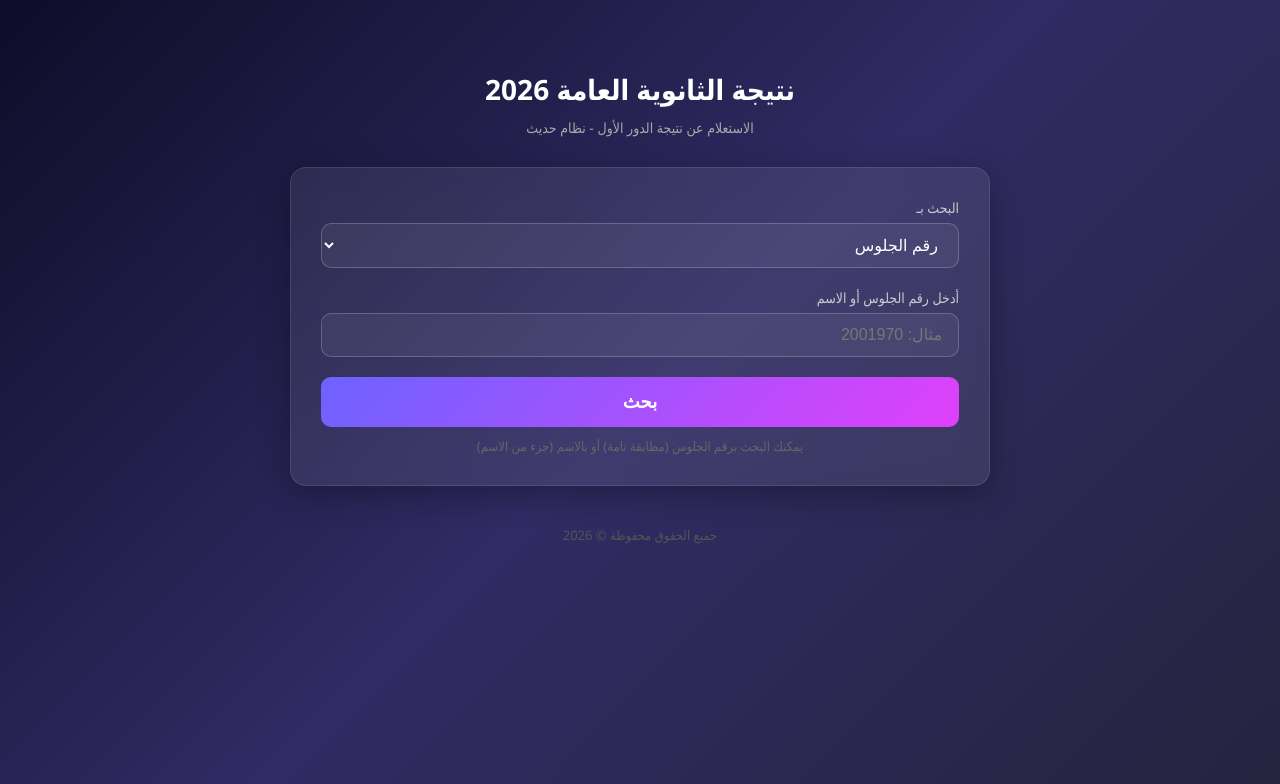
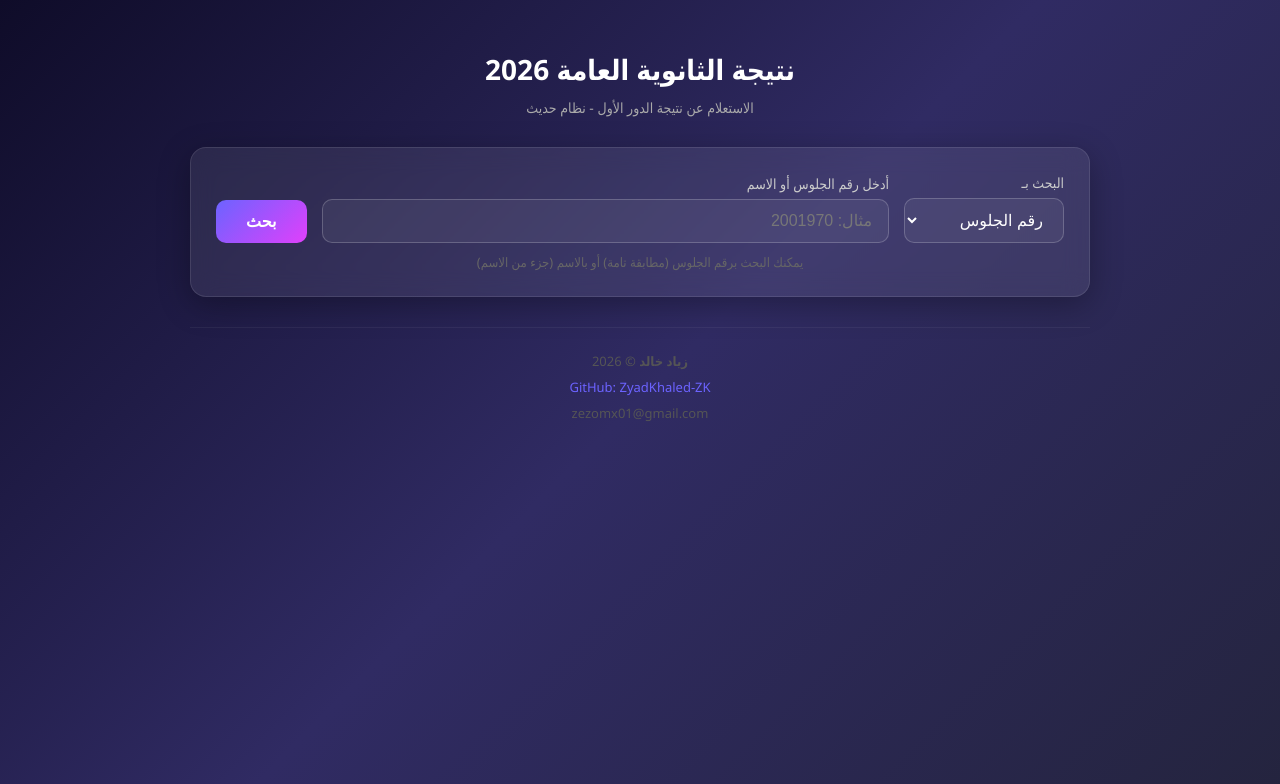
Before and after one commit to ZyadKhaled-ZK/3amaa, a Flask app: page / in a window 1280 px wide. Shown: the top 784 px of the page. Run offline with Flask 3, Linux system fonts and the light colour scheme; parts of the project's set-up code (start-up, migrations or seed data) failed here and were passed over.

Commit message:
Show all results for name search, update UI with dev info, add parquet back

```diff
--- a/main.py
+++ b/main.py
@@ -43,13 +43,10 @@ def search():
     if result.empty:
         return jsonify({'error': 'لا توجد نتائج للبحث المطلوب'})
 
-    row = result.iloc[0]
-    return jsonify({
-        'seating_no': row['seating_no'],
-        'arabic_name': row['arabic_name'],
-        'total_degree': row['total_degree'],
-        'student_case_desc': row['student_case_desc']
-    })
+    results = result.head(100).to_dict('records')
+    for r in results:
+        r['seating_no'] = str(r['seating_no'])
+    return jsonify({'results': results, 'count': len(results)})
 
 if __name__ == '__main__':
     port = int(os.environ.get('PORT', 5000))
--- a/templates/index.html
+++ b/templates/index.html
@@ -16,39 +16,20 @@
             color: #fff;
             padding: 20px;
         }
-        .container {
-            max-width: 700px;
-            width: 100%;
-            margin-top: 50px;
-        }
-        h1 {
-            text-align: center;
-            font-size: 28px;
-            margin-bottom: 10px;
-        }
-        .subtitle {
-            text-align: center;
-            color: #aaa;
-            margin-bottom: 30px;
-            font-size: 14px;
-        }
+        .container { max-width: 900px; width: 100%; margin-top: 30px; }
+        h1 { text-align: center; font-size: 28px; margin-bottom: 10px; }
+        .subtitle { text-align: center; color: #aaa; margin-bottom: 30px; font-size: 14px; }
         .search-box {
             background: rgba(255,255,255,0.08);
             backdrop-filter: blur(12px);
             border-radius: 16px;
-            padding: 30px;
+            padding: 25px;
             box-shadow: 0 8px 32px rgba(0,0,0,0.3);
             border: 1px solid rgba(255,255,255,0.1);
         }
-        .form-group {
-            margin-bottom: 20px;
-        }
-        label {
-            display: block;
-            margin-bottom: 6px;
-            font-size: 14px;
-            color: #ccc;
-        }
+        .form-row { display: flex; gap: 15px; align-items: flex-end; flex-wrap: wrap; }
+        .form-group { flex: 1; min-width: 150px; }
+        label { display: block; margin-bottom: 6px; font-size: 14px; color: #ccc; }
         input, select {
             width: 100%;
             padding: 12px 16px;
@@ -60,49 +41,61 @@
             outline: none;
             transition: 0.2s;
         }
-        input:focus, select:focus {
-            border-color: #6c63ff;
-            box-shadow: 0 0 0 3px rgba(108,99,255,0.3);
-        }
+        input:focus, select:focus { border-color: #6c63ff; box-shadow: 0 0 0 3px rgba(108,99,255,0.3); }
         input::placeholder { color: #777; }
         select option { background: #302b63; color: #fff; }
         button {
-            width: 100%;
-            padding: 14px;
+            padding: 12px 30px;
             border: none;
             border-radius: 10px;
             background: linear-gradient(135deg, #6c63ff, #e040fb);
             color: #fff;
-            font-size: 18px;
+            font-size: 16px;
             font-weight: bold;
             cursor: pointer;
             transition: 0.3s;
+            white-space: nowrap;
         }
         button:hover { transform: translateY(-2px); box-shadow: 0 6px 20px rgba(108,99,255,0.4); }
         button:disabled { opacity: 0.6; cursor: not-allowed; transform: none; }
 
-        .result-card {
-            margin-top: 30px;
-            background: rgba(255,255,255,0.08);
-            backdrop-filter: blur(12px);
-            border-radius: 16px;
-            padding: 25px;
+        .results-section { margin-top: 30px; display: none; }
+        .results-section.visible { display: block; }
+        .results-header {
+            display: flex; justify-content: space-between; align-items: center;
+            padding: 15px 20px;
+            background: rgba(255,255,255,0.06);
+            border-radius: 12px 12px 0 0;
             border: 1px solid rgba(255,255,255,0.1);
-            display: none;
+            border-bottom: none;
         }
-        .result-card.visible { display: block; }
-        .result-card h2 { text-align: center; margin-bottom: 20px; color: #e040fb; }
-        .result-row {
-            display: flex;
-            justify-content: space-between;
-            padding: 12px 0;
-            border-bottom: 1px solid rgba(255,255,255,0.06);
+        .results-count { color: #aaa; font-size: 14px; }
+        .results-count span { color: #e040fb; font-weight: bold; }
+
+        .results-table {
+            width: 100%;
+            border-collapse: collapse;
+            background: rgba(255,255,255,0.04);
+            border-radius: 0 0 12px 12px;
+            border: 1px solid rgba(255,255,255,0.1);
+            overflow: hidden;
         }
-        .result-row:last-child { border-bottom: none; }
-        .result-label { color: #aaa; }
-        .result-value { font-weight: bold; color: #fff; }
-        .success .result-value { color: #4caf50; }
-        .fail .result-value { color: #f44336; }
+        .results-table th {
+            background: rgba(108,99,255,0.2);
+            padding: 14px 16px;
+            text-align: center;
+            font-size: 14px;
+            color: #ccc;
+        }
+        .results-table td {
+            padding: 12px 16px;
+            text-align: center;
+            border-top: 1px solid rgba(255,255,255,0.05);
+            font-size: 14px;
+        }
+        .results-table tr:hover td { background: rgba(255,255,255,0.04); }
+        .status-pass { color: #4caf50; font-weight: bold; }
+        .status-fail { color: #f44336; font-weight: bold; }
 
         .error {
             margin-top: 20px;
@@ -116,16 +109,11 @@
         }
         .error.visible { display: block; }
 
-        .loading {
-            text-align: center;
-            margin-top: 20px;
-            display: none;
-        }
+        .loading { text-align: center; margin-top: 20px; display: none; }
         .loading.visible { display: block; }
         .spinner {
             display: inline-block;
-            width: 40px;
-            height: 40px;
+            width: 40px; height: 40px;
             border: 4px solid rgba(255,255,255,0.1);
             border-top-color: #6c63ff;
             border-radius: 50%;
@@ -134,11 +122,16 @@
         @keyframes spin { to { transform: rotate(360deg); } }
 
         .footer {
-            margin-top: 40px;
+            margin-top: 30px;
+            padding: 20px;
             text-align: center;
             color: #555;
             font-size: 13px;
+            border-top: 1px solid rgba(255,255,255,0.05);
+            line-height: 2;
         }
+        .footer a { color: #6c63ff; text-decoration: none; }
+        .footer a:hover { text-decoration: underline; }
         .hint { text-align: center; color: #666; font-size: 13px; margin-top: 10px; }
     </style>
 </head>
@@ -149,18 +142,20 @@
 
         <div class="search-box">
             <form id="searchForm">
-                <div class="form-group">
+                <div class="form-row">
+                    <div class="form-group" style="flex:0 0 160px">
                         <label for="searchBy">البحث بـ</label>
                         <select id="searchBy">
                             <option value="seating_no">رقم الجلوس</option>
                             <option value="name">الاسم</option>
                         </select>
                     </div>
-                <div class="form-group">
+                    <div class="form-group" style="flex:1">
                         <label for="query">أدخل رقم الجلوس أو الاسم</label>
                         <input type="text" id="query" placeholder="مثال: 2001970" autocomplete="off">
                     </div>
                     <button type="submit" id="searchBtn">بحث</button>
+                </div>
             </form>
             <p class="hint">يمكنك البحث برقم الجلوس (مطابقة تامة) أو بالاسم (جزء من الاسم)</p>
         </div>
@@ -172,12 +167,29 @@
 
         <div class="error" id="error"></div>
 
-        <div class="result-card" id="resultCard">
-            <h2>نتيجة البحث</h2>
-            <div id="resultContent"></div>
+        <div class="results-section" id="resultsSection">
+            <div class="results-header">
+                <div class="results-count">عدد النتائج: <span id="resultCount">0</span></div>
+            </div>
+            <table class="results-table">
+                <thead>
+                    <tr>
+                        <th>م</th>
+                        <th>رقم الجلوس</th>
+                        <th>الاسم</th>
+                        <th>المجموع</th>
+                        <th>الحالة</th>
+                    </tr>
+                </thead>
+                <tbody id="resultsBody"></tbody>
+            </table>
         </div>
 
-        <div class="footer">جميع الحقوق محفوظة &copy; 2026</div>
+        <div class="footer">
+            <b>زياد خالد</b> &copy; 2026<br>
+            <a href="https://github.com/ZyadKhaled-ZK">GitHub: ZyadKhaled-ZK</a><br>
+            zezomx01@gmail.com
+        </div>
     </div>
 
     <script>
@@ -187,15 +199,16 @@
         const searchBtn = document.getElementById('searchBtn');
         const loading = document.getElementById('loading');
         const errorDiv = document.getElementById('error');
-        const resultCard = document.getElementById('resultCard');
-        const resultContent = document.getElementById('resultContent');
+        const resultsSection = document.getElementById('resultsSection');
+        const resultsBody = document.getElementById('resultsBody');
+        const resultCount = document.getElementById('resultCount');
 
         searchForm.addEventListener('submit', async (e) => {
             e.preventDefault();
             const query = queryInput.value.trim();
             if (!query) return;
 
-            resultCard.classList.remove('visible');
+            resultsSection.classList.remove('visible');
             errorDiv.classList.remove('visible');
             loading.classList.add('visible');
             searchBtn.disabled = true;
@@ -214,14 +227,18 @@
                     return;
                 }
 
-                const statusClass = data.student_case_desc && data.student_case_desc.includes('ناجح') ? 'success' : 'fail';
-                resultContent.innerHTML = `
-                    <div class="result-row"><span class="result-label">رقم الجلوس</span><span class="result-value">${data.seating_no}</span></div>
-                    <div class="result-row"><span class="result-label">الاسم</span><span class="result-value">${data.arabic_name}</span></div>
-                    <div class="result-row"><span class="result-label">المجموع</span><span class="result-value">${data.total_degree}</span></div>
-                    <div class="result-row ${statusClass}"><span class="result-label">الحالة</span><span class="result-value">${data.student_case_desc}</span></div>
-                `;
-                resultCard.classList.add('visible');
+                resultCount.textContent = data.count;
+                resultsBody.innerHTML = data.results.map((r, i) => {
+                    const statusClass = r.student_case_desc && r.student_case_desc.includes('ناجح') ? 'status-pass' : 'status-fail';
+                    return `<tr>
+                        <td>${i + 1}</td>
+                        <td>${r.seating_no}</td>
+                        <td>${r.arabic_name}</td>
+                        <td>${r.total_degree}</td>
+                        <td class="${statusClass}">${r.student_case_desc}</td>
+                    </tr>`;
+                }).join('');
+                resultsSection.classList.add('visible');
             } catch (err) {
                 errorDiv.textContent = 'حدث خطأ في الاتصال بالخادم';
                 errorDiv.classList.add('visible');
@@ -235,7 +252,7 @@
             const input = document.getElementById('query');
             input.placeholder = this.value === 'seating_no' ? 'مثال: 2001970' : 'مثال: أحمد محمود';
             input.value = '';
-            resultCard.classList.remove('visible');
+            resultsSection.classList.remove('visible');
             errorDiv.classList.remove('visible');
         });
     </script>
```
Lines whose indentation alone changed are shown as unchanged.
